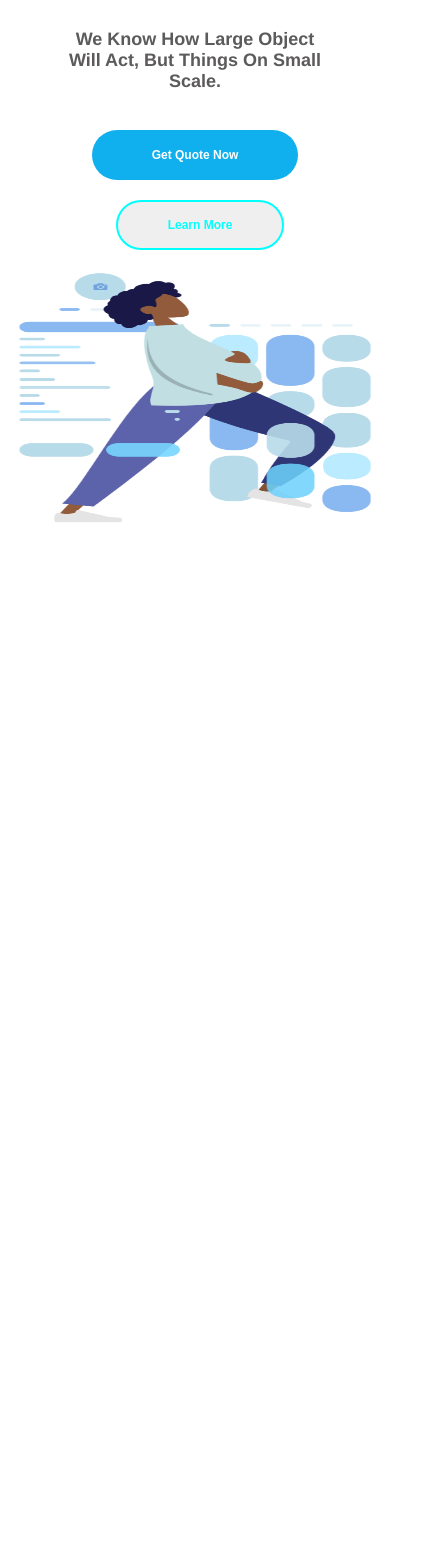
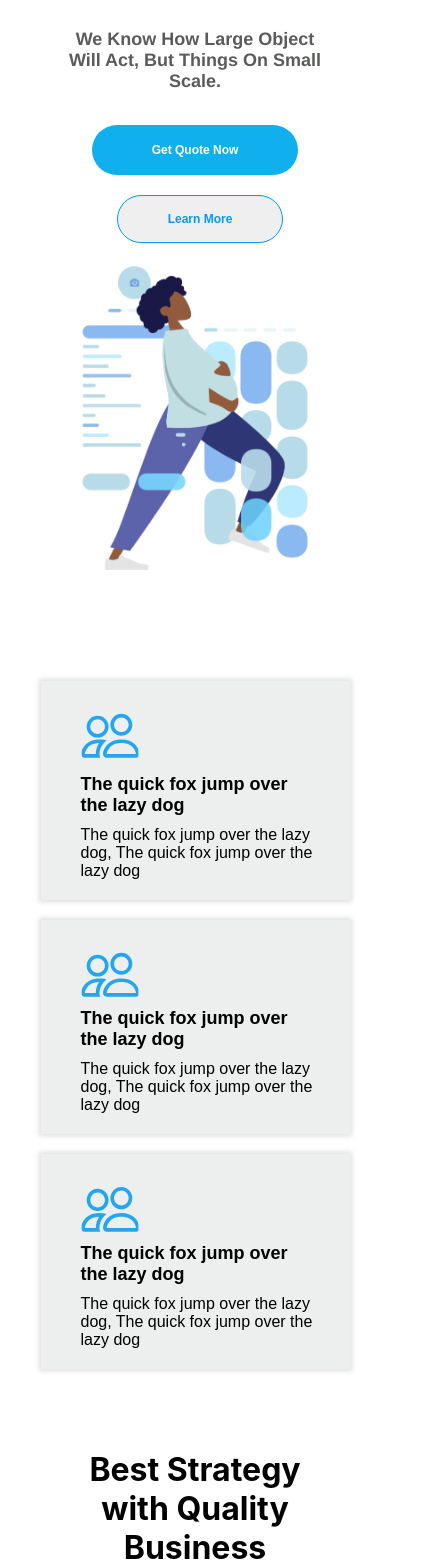
Before and after one commit to Uzumaki4303/FinancialSite_react, a React (Create React App) app: page / in a window 390 px wide. Shown: the part 260-1828 px from the top of the page, 439 px wide, since content can reach past the window. Before the commit the page ends 844 px from the top, so only its background shows below. Built offline with nearby package versions, Linux system fonts and the light colour scheme.

Commit message:
create responsive feature,strategy,review

```diff
--- a/src/App.js
+++ b/src/App.js
@@ -2,9 +2,9 @@
 // import './App.css';
 import Navbar from './components/Navbar';
 import FrontPage from './components/FrontPage';
-// import Feature from './components/Feature';
-// import Strategy from './components/Strategy';
-// import Review from './components/Review';
+import Feature from './components/Feature';
+import Strategy from './components/Strategy';
+import Review from './components/Review';
 // import Offer from './components/Offer';
 // import AboutUs from './components/AboutUs';
 // import RegisterForm from './components/Register_form';
@@ -16,9 +16,9 @@ function App() {
     <div className="App">
       <Navbar/>
       <FrontPage/>
-      {/* <Feature/> */}
-      {/* <Strategy/> */}
-      {/* <Review/> */}
+      <Feature/>
+      <Strategy/>
+      <Review/>
       {/* <Offer/> */}
       {/* <AboutUs/> */}
       {/* <RegisterForm/> */}
--- a/src/components/Navbar.js
+++ b/src/components/Navbar.js
@@ -15,6 +15,7 @@ export default function Navbar() {
         document.querySelectorAll('#mobile-nav-li')[1].style.display = 'none';
         document.querySelectorAll('#mobile-nav-li')[2].style.display = 'none';
         document.querySelectorAll('#mobile-nav-li')[3].style.display = 'none';
+        document.querySelectorAll('.strategy')[0].style.display = 'none';
         e.preventDefault();
     }
 
@@ -25,6 +26,7 @@ export default function Navbar() {
         document.querySelectorAll('#mobile-nav-li')[3].style.display = 'inherit';
         document.querySelectorAll('.nav-container')[0].style.left = '-100%';
         document.querySelectorAll('.nav-container')[0].style.transition = 'all ease .5s';
+        document.querySelectorAll('.strategy')[0].style.display = 'inherit';
         e.preventDefault();
     }
 
--- a/src/css/Features.css
+++ b/src/css/Features.css
@@ -54,3 +54,32 @@
 .fe-content-1:hover p, .fe-content-2:hover p, .fe-content-3:hover p{
     color: white;
 }
+
+@media screen and (max-width : 850px) {
+    .feature{
+        width: 100%;
+        display: flex;
+        flex-direction: column;
+    }
+    .fe-container{
+        padding: 10px 0;
+        width: 100%;
+        display: flex;
+        flex-direction: column;
+    }
+    .fe-content-1, .fe-content-2, .fe-content-3{
+        width: 60%;
+        box-shadow: 0 0 5px 2px rgb(224, 222, 222);
+    }
+    .fe-info{
+        margin: 0;
+        display: flex;
+        flex-direction: column;
+        gap: 10px;
+        padding: 10px 0;
+    }
+    .fe-info h4{
+        margin: 0;
+    }
+
+}
--- a/src/css/FrontPage.css
+++ b/src/css/FrontPage.css
@@ -58,9 +58,9 @@
     margin-left: 10px;
     width: auto;
     padding: 18px 50px;
-    color: aqua;
+    color: rgb(0, 153, 255);
     border-radius: 50px;
-    border: 2px solid #00ffff;
+    border: 1px solid rgb(0, 153, 255);
     font-size: 12px;
     font-weight: bold;
     text-transform: capitalize;
@@ -75,16 +75,6 @@
         align-items: center;
         overflow: hidden;
     }
-    .fp-img{
-        margin-top: 6%;
-        max-width: 500px;
-        aspect-ratio: 3/1.5;
-        overflow:hidden;
-    }
-    .detail{
-        width: 270px;
-        text-align: center;
-    }
     br{
         display: none;
     }
@@ -96,7 +86,16 @@
         justify-content: center;
         align-items: center;
     }
+    .detail,.fp-btn{
+        width: 100%;
+        display: flex;
+        flex-direction: column;
+        text-align: center;
+        justify-content: center;
+        align-items: center;
+    }
     .info{
+        width: 270px;
         margin: 0;
         font-size: 30.96px;
         font-weight: 800;
@@ -105,12 +104,13 @@
         font-family: 'Montserrat';
     }
     .sub-info{
+        width: 270px;
         margin-top: 30px;
-        color: rgb(92, 90, 90);
+        color: rgb(90, 92, 90);
         font-size: 18px;
     }
     .fp-btn1{
-        margin-top: 20px;
+        margin-top: 15px;
         width: auto;
         padding: 18px 60px;
     }
@@ -119,5 +119,12 @@
         width: auto;
         padding: 16px 50px;
     }
-
+    .fp-img{
+        margin-top: 6%;
+        overflow:hidden;
+    }
+    .fp-img1{
+        min-width: 200px;
+        max-width: 320px;
+    }
 }
--- a/src/css/Navbar.css
+++ b/src/css/Navbar.css
@@ -76,7 +76,7 @@
     font-size: 22px;
     display: none;
     position: absolute;
-    top: 0;
+    top: 2%;
     left: 20px;
 }
 
--- a/src/css/Review.css
+++ b/src/css/Review.css
@@ -16,3 +16,16 @@
 .testimonials h4,h2{
     margin: 0;
 }
+
+@media screen and (max-width : 850px) {
+    .testimonial{
+        margin: 50px 0;
+    }
+    .testimonial-p1{
+        padding: 0 30px 20px;
+    }
+    .testimonials{
+        width: 80%;
+        padding:  0;
+    }
+}
--- a/src/css/Strategy.css
+++ b/src/css/Strategy.css
@@ -55,3 +55,26 @@
     position: absolute;
     background-color: rgb(16, 175, 238);
 }
+
+@media screen and (max-width : 850px) {
+    .strategy{
+        margin: 50px 0;
+    }
+    .st-container{
+        width: 250px;
+    }
+    .st-img{
+        padding: 10px 0;
+    }
+    .st-img1{
+        margin-top: 20px;
+        width: 300px;
+        aspect-ratio: 1/0.6;
+    }
+    .st-img a{
+        margin-top: 20px;
+    }
+    .st-img-bg{
+        height: 30%;
+    }
+}
```
